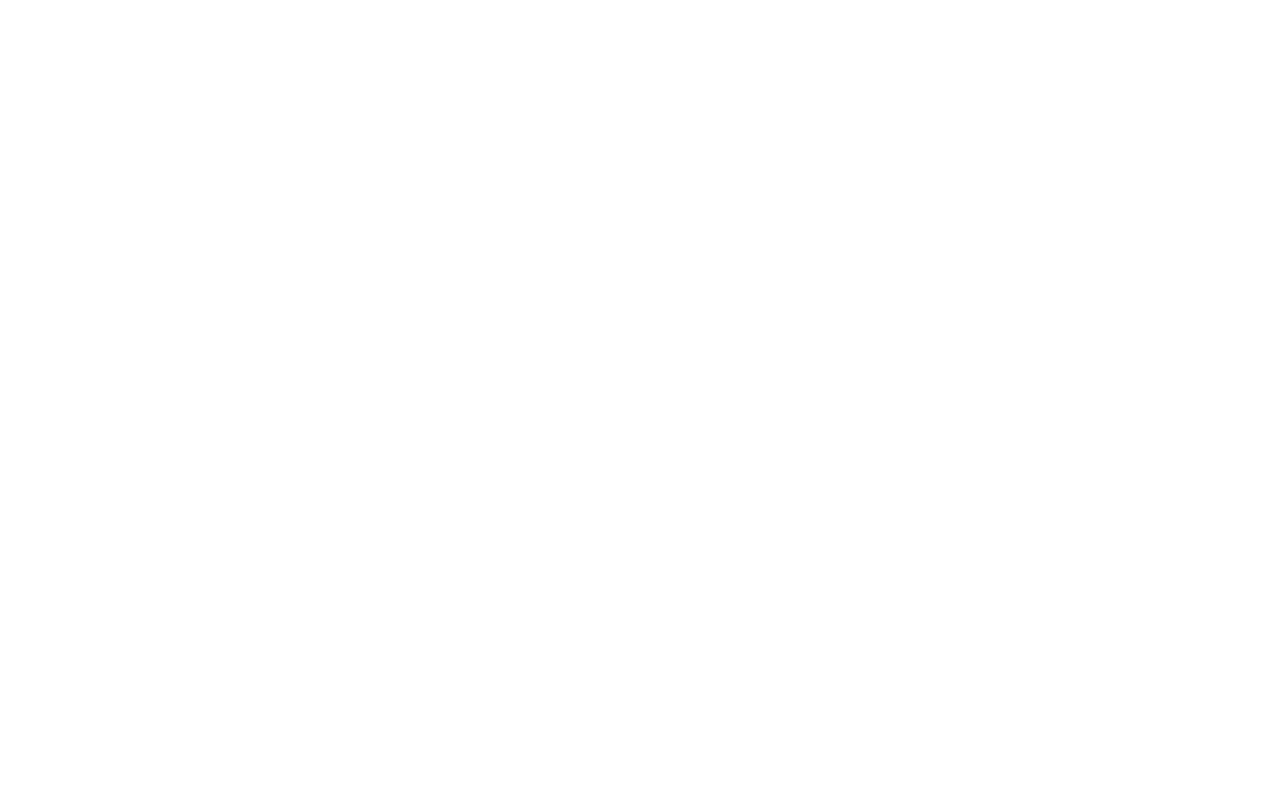
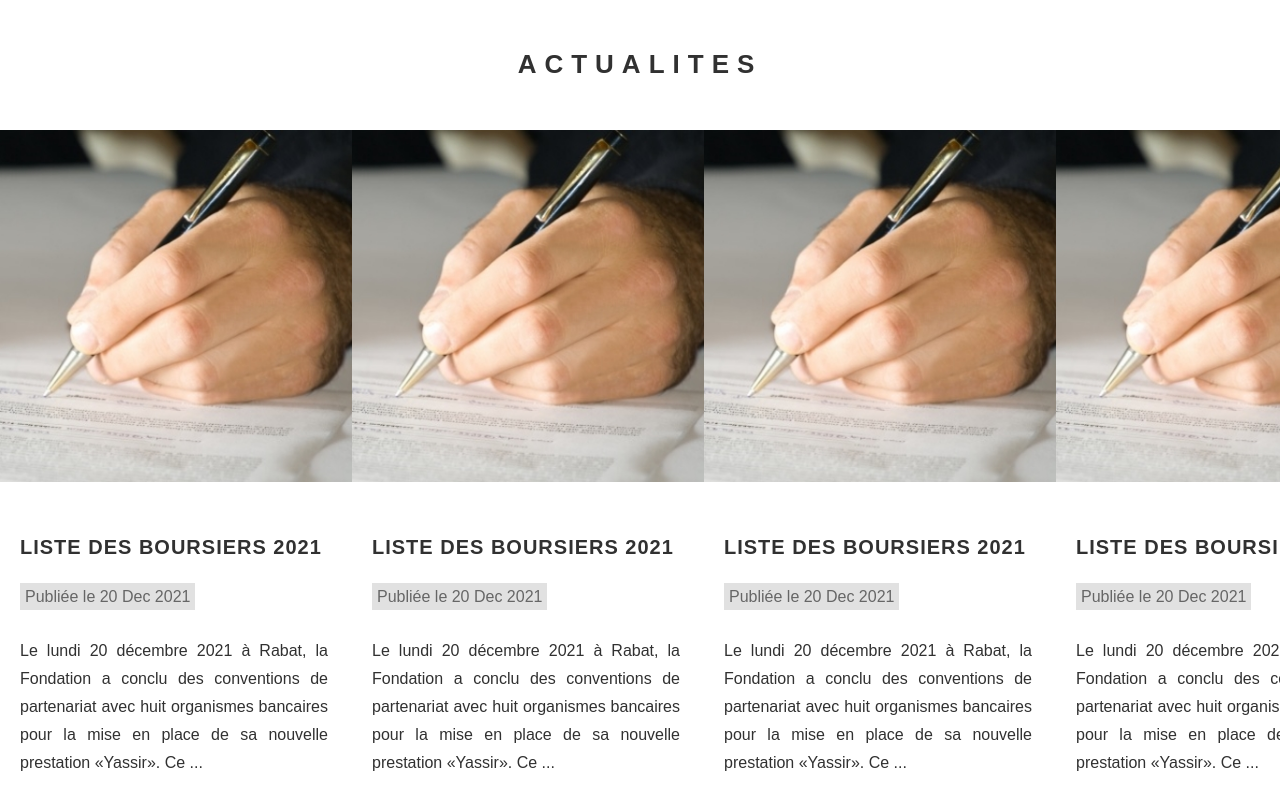
Before and after one commit to AACHOURMOHAMED/site-de-Rayoune-de-maroc, a React (Create React App) app: page /Accueil in a window 1280 px wide. Shown: the part 1980-2780 px from the top of the page. Before the commit the page ends 1979 px from the top, so only its background shows below. Built offline with nearby package versions, Linux system fonts and the light colour scheme.

Commit message:
saving on github

```diff
--- a/src/App.css
+++ b/src/App.css
@@ -251,7 +251,7 @@
 
 
 
-#showcase-actualites .content  .voir{
+  .voir{
   font-size: 18px;
   font-family: var(--primary-font);
   color: var(--primary-color);
@@ -262,3 +262,31 @@
 }
 
 /*End Section Actulaete */
+
+#showcase-event{
+  margin-top: 90px;
+  z-index: -11;
+  position: relative;
+}
+
+#showcase-event .content-card{
+display: flex;
+justify-content: space-around;
+}
+
+#showcase-event .content-card .card .content{
+  margin-top: -20px;
+}
+
+.text-a{
+  text-align: center;
+  padding: 50px;
+  font-family: var(--primary-font);
+  font-size: 26px;
+  letter-spacing: 8px;
+  font-weight: 700;
+  color: #313131;
+  text-transform: uppercase;
+  }
+/*
+End section event */
--- a/src/components/Accueil.js
+++ b/src/components/Accueil.js
@@ -214,10 +214,144 @@
         {/*End Section actualites */}
 
 
+        {/* section event */}
+        <did id='showcase-event'>
+            <div className='container'>
+                <div  className='content'>
 
 
 
-        </div>
+ <h1 className='text-a'>
+                        actualites
+                        </h1>
+
+
+                <div className='content-card'>
+                 <Card className='card'>
+                            <img className='img img2' src={photo2} alt='image'/>
+
+                            <div className='content'>
+                                    <h1>
+                                        LISTE DES BOURSIERS 2021
+                                    </h1>
+
+                                    <label className='date-card'>
+                                        Publiée le 20 Dec 2021
+                                    </label>
+                                    <p className='parg-card'>
+                                        Le lundi 20 décembre 2021 à
+                                        Rabat, la Fondation a conclu
+                                        des conventions de partenariat
+                                        avec huit organismes bancaires
+                                        pour la mise en place de sa
+                                        nouvelle prestation «Yassir». Ce ...
+                                    </p>
+
+                                    <Button buttonStyle={'btn--primary'} buttonSize={'btn--small'}>PLUS DE DETAILS</Button>
+                                </div>
+                </Card>
+
+
+
+                <Card className='card'>
+                            <img className='img img2' src={photo2} alt='image'/>
+
+                            <div className='content'>
+                                    <h1>
+                                        LISTE DES BOURSIERS 2021
+                                    </h1>
+
+                                    <label className='date-card'>
+                                        Publiée le 20 Dec 2021
+                                    </label>
+                                    <p className='parg-card'>
+                                        Le lundi 20 décembre 2021 à
+                                        Rabat, la Fondation a conclu
+                                        des conventions de partenariat
+                                        avec huit organismes bancaires
+                                        pour la mise en place de sa
+                                        nouvelle prestation «Yassir». Ce ...
+                                    </p>
+
+                                    <Button buttonStyle={'btn--primary'} buttonSize={'btn--small'}>PLUS DE DETAILS</Button>
+                                </div>
+                </Card>
+
+
+
+
+
+                <Card className='card'>
+                            <img className='img img2' src={photo2} alt='image'/>
+
+                            <div className='content'>
+                                    <h1>
+                                        LISTE DES BOURSIERS 2021
+                                    </h1>
+
+                                    <label className='date-card'>
+                                        Publiée le 20 Dec 2021
+                                    </label>
+                                    <p className='parg-card'>
+                                        Le lundi 20 décembre 2021 à
+                                        Rabat, la Fondation a conclu
+                                        des conventions de partenariat
+                                        avec huit organismes bancaires
+                                        pour la mise en place de sa
+                                        nouvelle prestation «Yassir». Ce ...
+                                    </p>
+
+                                    <Button buttonStyle={'btn--primary'} buttonSize={'btn--small'}>PLUS DE DETAILS</Button>
+                                </div>
+                </Card>
+
+
+                <Card className='card'>
+                            <img className='img img2' src={photo2} alt='image'/>
+
+                            <div className='content'>
+                                    <h1>
+                                        LISTE DES BOURSIERS 2021
+                                    </h1>
+
+                                    <label className='date-card'>
+                                        Publiée le 20 Dec 2021
+                                    </label>
+                                    <p className='parg-card'>
+                                        Le lundi 20 décembre 2021 à
+                                        Rabat, la Fondation a conclu
+                                        des conventions de partenariat
+                                        avec huit organismes bancaires
+                                        pour la mise en place de sa
+                                        nouvelle prestation «Yassir». Ce ...
+                                    </p>
+
+                                    <Button buttonStyle={'btn--primary'} buttonSize={'btn--small'}>PLUS DE DETAILS</Button>
+                                </div>
+                </Card>
+
+                </div>
+
+
+
+
+
+
+
+
+
+
+                </div>
+              <h1 className='voir'>VOIR +</h1>
+            </div>
+
+
+        </did>
+
+        {/*End section event */}
+
+
+     </div>
 
     )
 }
```
